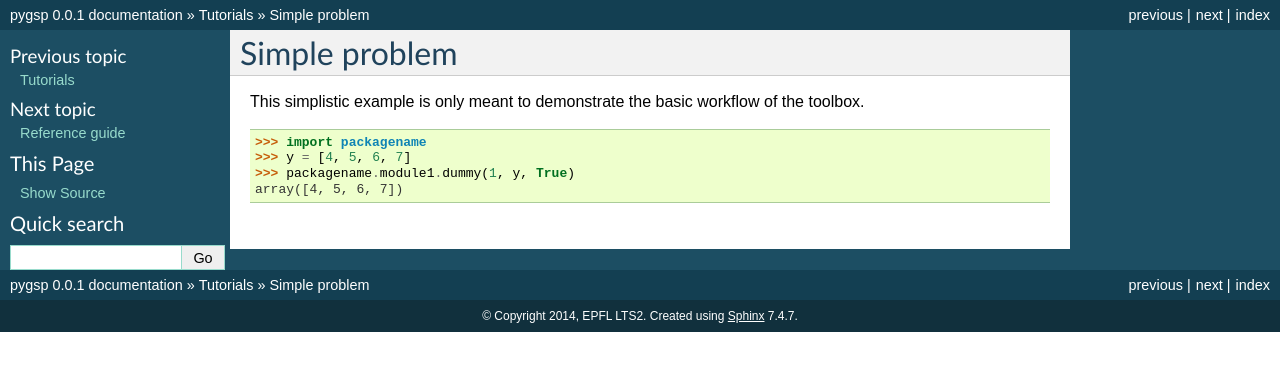
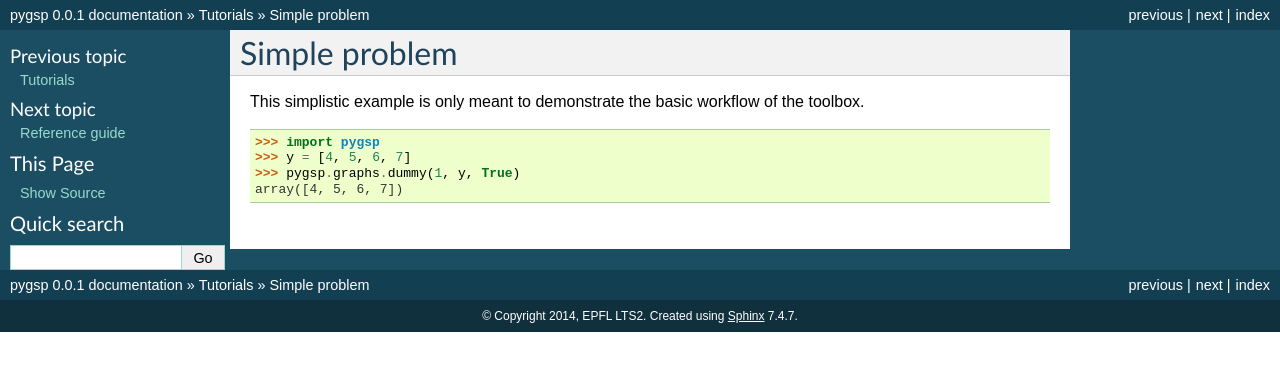
Before and after one commit to epfl-lts2/pygsp, a Sphinx documentation site: the page built from doc/tutorials/simple.rst, in a window 1280 px wide. Shown: the top 371 px of the page. Built offline with Sphinx 7.4.7, drawn with Linux system fonts in a browser that asks for light colours.

```diff
--- a/doc/tutorials/simple.rst
+++ b/doc/tutorials/simple.rst
@@ -5,7 +5,7 @@ Simple problem
 This simplistic example is only meant to demonstrate the basic workflow of the
 toolbox.
 
->>> import packagename
+>>> import pygsp
 >>> y = [4, 5, 6, 7]
->>> packagename.module1.dummy(1, y, True)
+>>> pygsp.graphs.dummy(1, y, True)
 array([4, 5, 6, 7])
```
Also changed, not shown: 2 other files.
